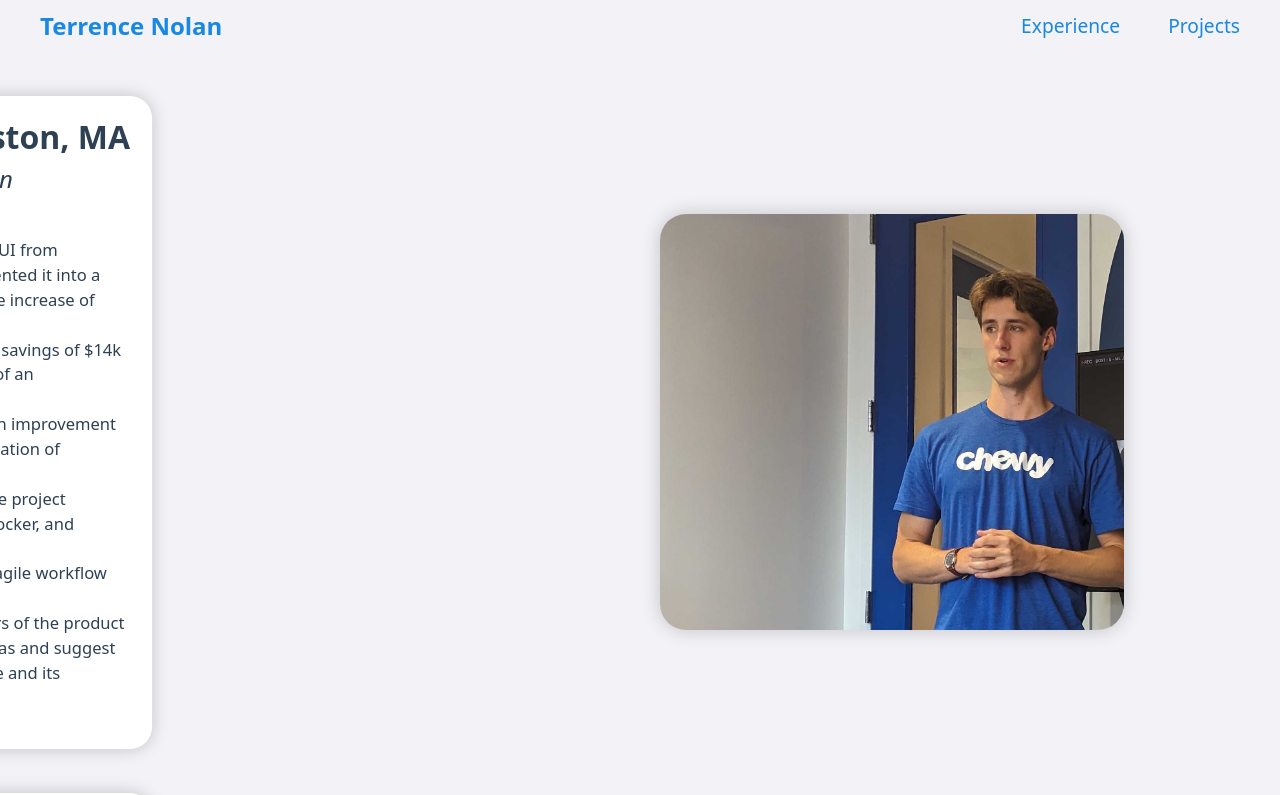
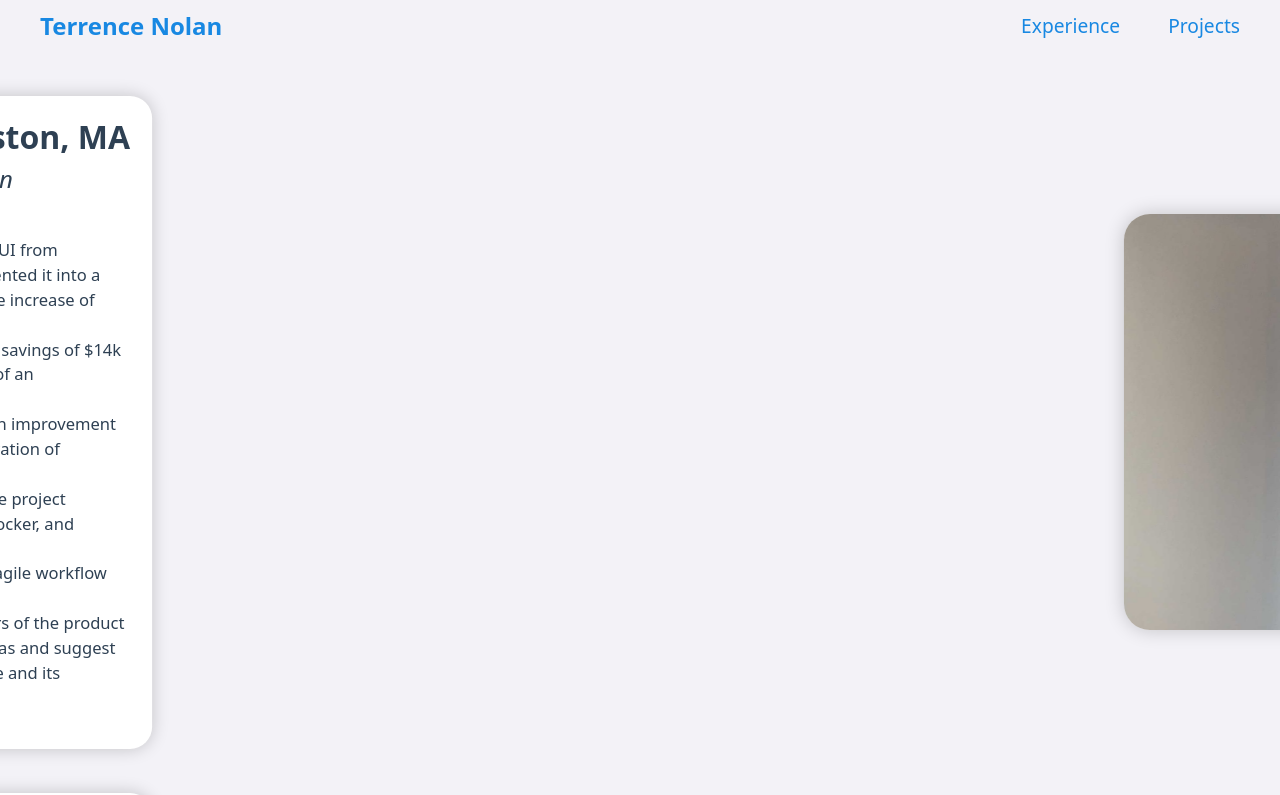
Before and after one commit to terrence-nolan/terrence-nolan, a React (Create React App) app: page /experience in a window 1280 px wide. Shown: the top 795 px of the page. Built offline with nearby package versions, Linux system fonts and the light colour scheme.

Commit message:
experience page image slide in

```diff
--- a/src/pages/ExperiencePage/ExperiencePage.module.css
+++ b/src/pages/ExperiencePage/ExperiencePage.module.css
@@ -167,10 +167,10 @@
         min-width: 20em;
         color: #2E4053;
         font-size: 0.85em;
-        animation: backgroundSlideIn 1s ease-out;
+        animation: cardSlideIn 1s ease-out;
     }
 
-    @keyframes backgroundSlideIn {
+    @keyframes cardSlideIn {
         from {
             transform: translateX(-100%);
         }
@@ -211,5 +211,15 @@
         flex: 0 0 auto;
         max-height: 16em;
         min-width: 12em;
+        animation: imageSlideIn 1s ease-out;
+}
+
+@keyframes imageSlideIn {
+    from {
+        transform: translateX(100%);
+    }
+    to {
+        transform: translateX(0);
     }
 }
+}
```
